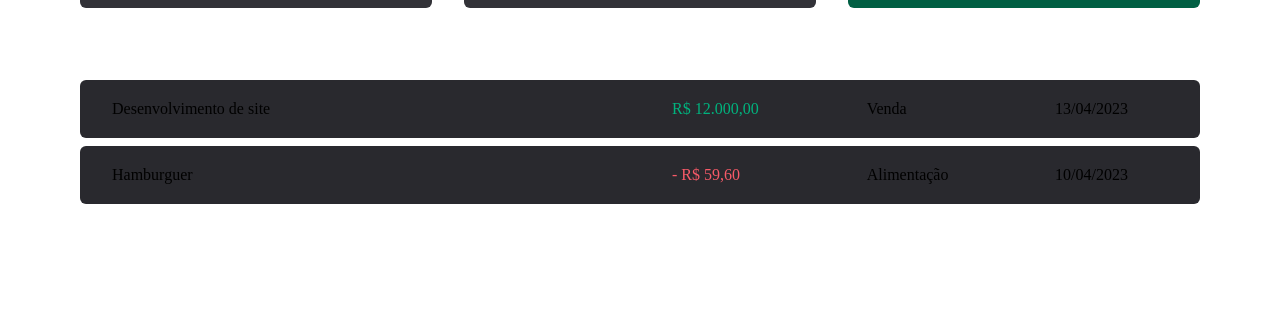
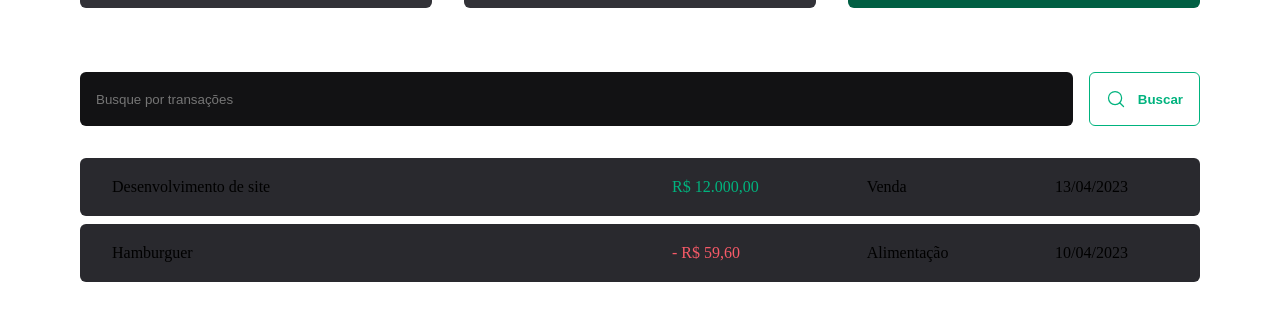
Before and after one commit to AOBarbosa/DT-Money, a React (Vite) app: page / in a window 1280 px wide. Shown: the part 279-600 px from the top of the page. Built offline with nearby package versions, Linux system fonts and the light colour scheme.

Commit message:
Search Form added

```diff
--- /dev/null
+++ b/src/pages/Transactions/components/SearchForm/index.tsx
@@ -0,0 +1,15 @@
+import { MagnifyingGlass } from 'phosphor-react'
+import { SearchFormContainer } from './styles'
+
+export function SearchForm() {
+  return (
+    <SearchFormContainer>
+      <input type="text" placeholder="Busque por transações" />
+
+      <button type="submit">
+        <MagnifyingGlass size={20} />
+        Buscar
+      </button>
+    </SearchFormContainer>
+  )
+}
--- /dev/null
+++ b/src/pages/Transactions/components/SearchForm/styles.ts
@@ -0,0 +1,41 @@
+import styled from 'styled-components'
+
+export const SearchFormContainer = styled.form`
+  display: flex;
+  gap: 1rem;
+
+  input {
+    flex: 1;
+    border-radius: 6px;
+    border: 0;
+    background: ${(props) => props.theme['gray-900']};
+    color: ${(props) => props.theme['gray-300']};
+    padding: 1rem;
+
+    &::hover {
+      color: ${(props) => props.theme['gray-500']};
+    }
+  }
+
+  button {
+    display: flex;
+    align-items: center;
+    gap: 0.75rem;
+
+    border: 0;
+    padding: 1rem;
+    background: transparent;
+    border: 1px solid ${(props) => props.theme['green-300']};
+    color: ${(props) => props.theme['green-300']};
+    font-weight: bold;
+    border-radius: 6px;
+    cursor: pointer;
+
+    &:hover {
+      background-color: ${(props) => props.theme['green-500']};
+      border-color: ${(props) => props.theme['green-500']};
+      color: ${(props) => props.theme.white};
+      transition: backgroun-color 0.2s, color 0.2s, border-color 0.2s;
+    }
+  }
+`
--- a/src/pages/Transactions/index.tsx
+++ b/src/pages/Transactions/index.tsx
@@ -1,5 +1,6 @@
 import { Header } from '../../components/Header'
 import { Summary } from '../../components/Summary'
+import { SearchForm } from './components/SearchForm'
 import {
   PriceHighLight,
   TransactionsContainer,
@@ -13,6 +14,7 @@
       <Summary />
 
       <TransactionsContainer>
+        <SearchForm />
         <TransactionsTable>
           <tbody>
             <tr>
--- a/src/pages/Transactions/styles.ts
+++ b/src/pages/Transactions/styles.ts
@@ -10,7 +10,7 @@
   width: 100%;
   border-collapse: separate;
   border-spacing: 0 0.5rem;
-  /* margin-top: 1.5rem; */
+  margin-top: 1.5rem;
 
   td {
     padding: 1.25rem 2rem;
```
